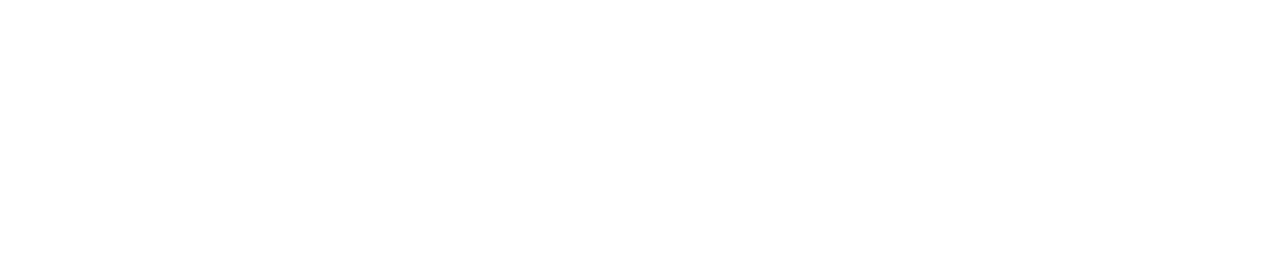
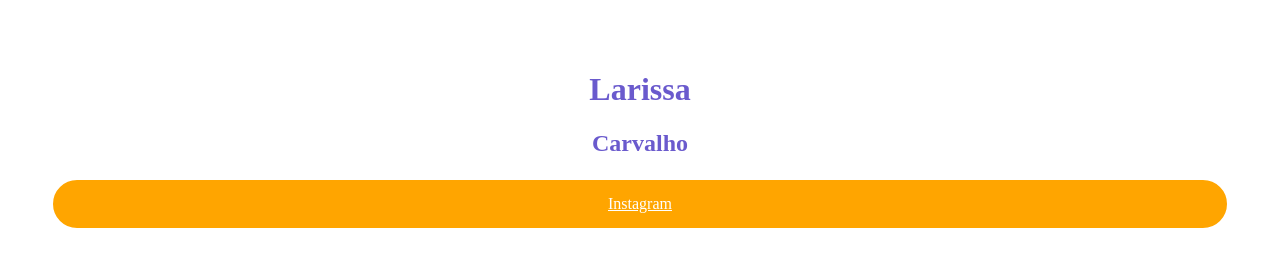
Before and after one commit to Rigamonties/dev-resource, a plain HTML site: page index.html in a window 1280 px wide. Drawn offline with Linux system fonts and the light colour scheme.

Commit message:
update 2

```diff
--- a/index.html
+++ b/index.html
@@ -12,6 +12,10 @@
 </head>
 
 <body>
+  <h1>Larissa</h1>
+  <h2>Carvalho</h2>
+  <a href="wwww.instagram.com/rigamonties">Instagram</a>
+
   <!--<script src="main.js"></script>-->
 </body>
 </html>
--- a/style.css
+++ b/style.css
@@ -1,3 +1,16 @@
 body {
-    font-size: 15pt;
+    color: slateblue;
+    text-align: center ;
+    padding: 25px;
+    margin: 25px;
+
 }
+
+a {
+  border: solid;
+  border-radius: 50px;
+  color: white;
+  display: block;
+  padding: 15px;
+  background: orange;
+}
```
